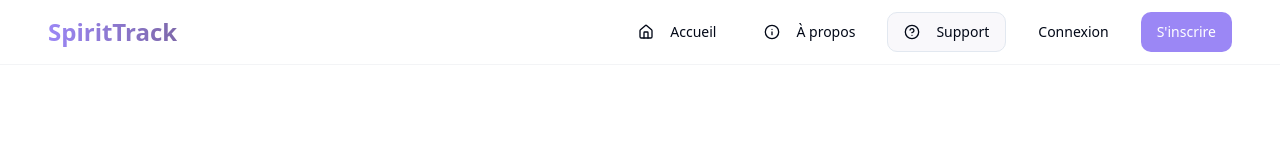
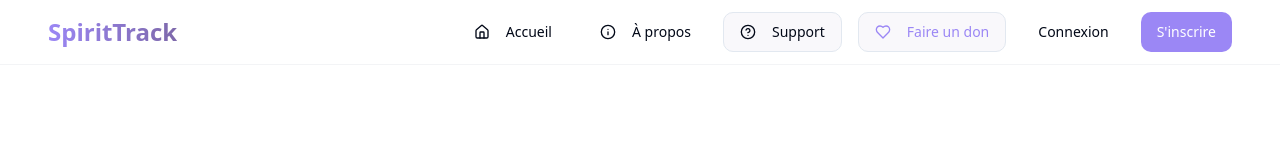
Before and after one commit to dgabdoul/spiritual-growth-tracker, a React (Vite) app: page /about in a window 1280 px wide. Shown: the top 155 px of the page. Built offline with nearby package versions, Linux system fonts and the light colour scheme.

Commit message:
Add donation link to navigation bar

```diff
--- a/src/components/Header.tsx
+++ b/src/components/Header.tsx
@@ -10,7 +10,8 @@ import {
   LogOut,
   BarChart3,
   Settings,
-  Users
+  Users,
+  Heart  // Adding Heart icon for donations
 } from 'lucide-react';
 import { cn } from '@/lib/utils';
 import {
@@ -143,6 +144,14 @@ const Header: React.FC = () => {
               </Button>
             </Link>
 
+            {/* New Donation Link */}
+            <Link to="/donation">
+              <Button variant="outline" className="text-spirit-purple hover:bg-spirit-soft-purple/10">
+                <Heart size={18} className="mr-2" />
+                Faire un don
+              </Button>
+            </Link>
+
             <Button variant="ghost" onClick={handleLogout} className="text-gray-600">
               <LogOut size={18} />
               <span className="hidden sm:inline ml-2">Déconnexion</span>
@@ -168,6 +177,15 @@ const Header: React.FC = () => {
                 Support
               </Button>
             </Link>
+
+            {/* New Donation Link */}
+            <Link to="/donation">
+              <Button variant="outline" className="text-spirit-purple hover:bg-spirit-soft-purple/10">
+                <Heart size={18} className="mr-2" />
+                Faire un don
+              </Button>
+            </Link>
+
             <Link to="/login">
               <Button variant="ghost">Connexion</Button>
             </Link>
```
